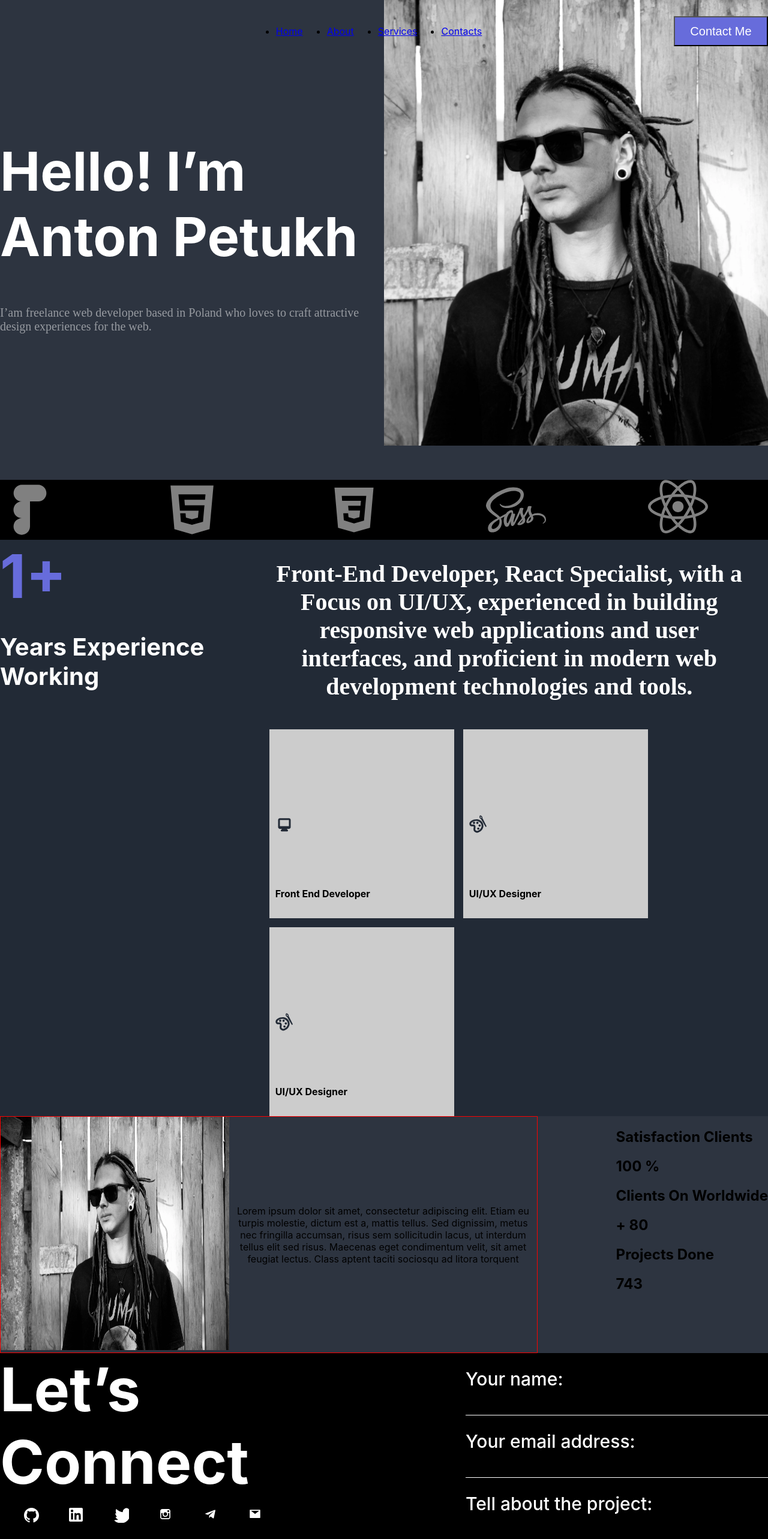
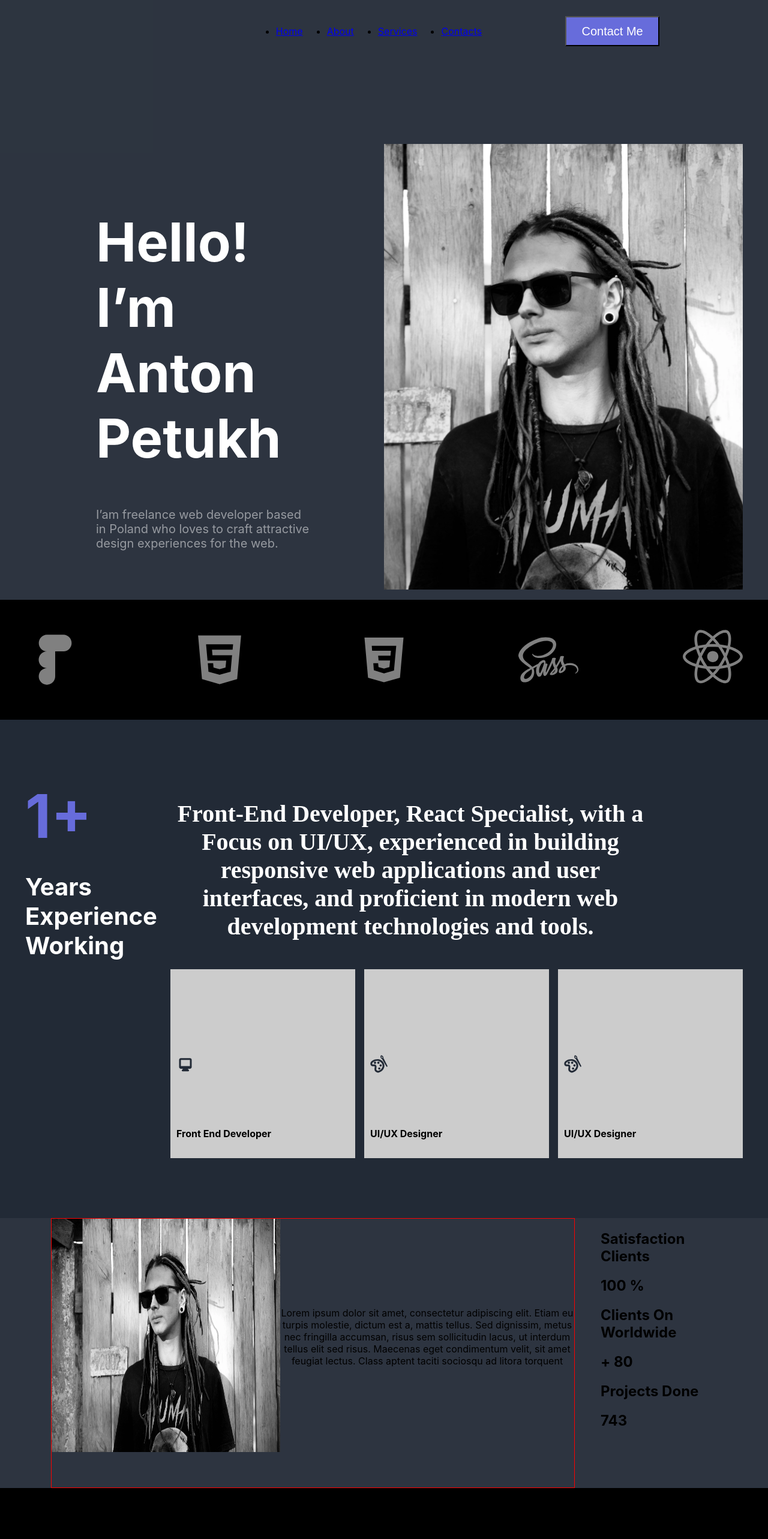
Before and after one commit to Anton162/Portfolio, a React app: page / in a window 1280 px wide. Shown: the top 2566 px of the page at 60% size. Built offline with nearby package versions, Linux system fonts and the light colour scheme.

Commit message:
added the application structure

```diff
--- a/src/App.tsx
+++ b/src/App.tsx
@@ -1,3 +1,4 @@
+import styled from "styled-components";
 import "./App.css";
 import { Footer } from "./layout/footer/Footer";
 import { Header } from "./layout/header/Header";
@@ -9,16 +10,21 @@ import { Works } from "./layout/section/works/Works";
 
 function App() {
   return (
-    <div className="App">
-      <Header />
+    <AppBox className="App">
       <Main />
       <Skills />
       <Works />
       <About />
       <Contacts />
       <Footer />
-    </div>
+    </AppBox>
   );
 }
 
 export default App;
+
+const AppBox = styled.div`
+  /* width: 1440px;
+  margin: 0 auto;
+  height: 100vh; */
+`;
--- a/src/components/FlexWrapper.tsx
+++ b/src/components/FlexWrapper.tsx
@@ -5,12 +5,16 @@ type FlexWrapperPropsType = {
   justify?: string;
   align?: string;
   wrap?: string;
+  margin_top?: string;
+  margin?: string;
 };
 
 export const FlexWrapper = styled.div<FlexWrapperPropsType>`
   display: flex;
-
-  width: 100%;
+  width: 1196px;
+  margin: 0 auto;
+  margin-top: ${(props) => props.margin_top || "100px"};
+  margin-bottom: ${(props) => props.margin || "100px"};
   flex-direction: ${(props) => props.direction || "row"};
   justify-content: ${(props) => props.justify || "flex-start"};
   align-items: ${(props) => props.align || "stretch"};
--- a/src/components/slider/Slider.tsx
+++ b/src/components/slider/Slider.tsx
@@ -28,12 +28,15 @@ const StyledSlider = styled.div`
 
 const Slide = styled.div`
   max-width: 894px;
+  height: 393px;
   text-align: center;
   display: flex;
   align-items: center;
 `;
 
-const Text = styled.p``;
+const Text = styled.p`
+  width: 490px;
+`;
 
 const Photo = styled.img`
   height: 389px;
--- a/src/components/statistics/Statistics.tsx
+++ b/src/components/statistics/Statistics.tsx
@@ -14,6 +14,9 @@ export const Statistics = () => {
   );
 };
 
-const StyledStatistics = styled.div``;
+const StyledStatistics = styled.div`
+  width: 194px;
+  height: 450px;
+`;
 
 const Text = styled.h2``;
--- a/src/layout/footer/Footer.tsx
+++ b/src/layout/footer/Footer.tsx
@@ -7,6 +7,7 @@ export const Footer = () => {
 };
 
 const StyledFooter = styled.div`
+  height: 100px;
   background: #000;
   color: rgba(255, 255, 255, 0.5);
   text-align: center;
--- a/src/layout/header/Header.tsx
+++ b/src/layout/header/Header.tsx
@@ -8,7 +8,7 @@ import { FlexWrapper } from "../../components/FlexWrapper";
 export const Header = () => {
   return (
     <StyledHeader>
-      <FlexWrapper align={"center"} justify={"space-between"}>
+      <FlexWrapper align={"center"} justify={"space-evenly"} margin_top="0px">
         <Logo />
         <Menu />
         <Button />
@@ -18,8 +18,6 @@ export const Header = () => {
 };
 
 const StyledHeader = styled.header`
-  margin: 0 auto;
   width: 100%;
-  display: flex;
-  position: fixed;
+  height: 140px;
 `;
--- a/src/layout/section/about/About.tsx
+++ b/src/layout/section/about/About.tsx
@@ -8,7 +8,7 @@ import { Icon } from "../../../components/icon/Icon";
 export const About = () => {
   return (
     <StyledAbout>
-      <FlexWrapper justify={"space-between"}>
+      <FlexWrapper justify={"space-evenly"} margin_top="0px" margin="0px">
         <Slider />
         <Statistics />
       </FlexWrapper>
--- a/src/layout/section/contacts/Contacts.tsx
+++ b/src/layout/section/contacts/Contacts.tsx
@@ -7,8 +7,11 @@ import { Form } from "../../../components/form/Form";
 export const Contacts = () => {
   return (
     <StyledContacts>
-      <FlexWrapper direction={"column"}>
-        <Text>Let’s Connect</Text>
+      <FlexWrapper justify={"space-between"} align={"center"}>
+        <LeftColumn>
+          <Text>
+            Let’s <br /> Connect
+          </Text>
           <SocialList>
             <SocialItem>
               <SocialLink>
@@ -71,8 +74,10 @@ export const Contacts = () => {
               </SocialLink>
             </SocialItem>
           </SocialList>
+        </LeftColumn>
+
+        <Form />
       </FlexWrapper>
-      <Form />
     </StyledContacts>
   );
 };
@@ -98,3 +103,5 @@ const SocialList = styled.ul`
 const SocialItem = styled.li``;
 
 const SocialLink = styled.a``;
+
+const LeftColumn = styled.div``;
--- a/src/layout/section/main/Main.tsx
+++ b/src/layout/section/main/Main.tsx
@@ -2,19 +2,20 @@ import React from "react";
 import styled from "styled-components";
 import photo from "../../../assets/image/main_bg.webp";
 import { FlexWrapper } from "../../../components/FlexWrapper";
+import { Header } from "../../header/Header";
 
 export const Main = () => {
   return (
     <StyledMain>
+      <Header />
       <FlexWrapper align={"center"} justify={"space-around"}>
-        <div>
+        <BoxDescription>
           <MainTitle>Hello! I&rsquo;m Anton Petukh</MainTitle>
           <MainDescription>
             I&rsquo;am freelance web developer based in Poland who loves to
             craft attractive design experiences for the web.
           </MainDescription>
-        </div>
-
+        </BoxDescription>
         <Photo src={photo} />
       </FlexWrapper>
     </StyledMain>
@@ -22,8 +23,12 @@ export const Main = () => {
 };
 
 const StyledMain = styled.div`
-  min-height: 100vh;
+  width: 100%;
+  min-height: 1000px;
+  background: url(${photo}) no-repeat center right;
+  background-size: 100% 50%;
   background: var(--blue, rgba(34, 42, 54, 0.95));
+  position: relative;
 `;
 
 const Photo = styled.img`
@@ -40,7 +45,12 @@ const MainTitle = styled.h1`
 
 const MainDescription = styled.h2`
   color: rgba(255, 255, 255, 0.5);
-  font-family: Poppins;
   font-size: 20px;
   font-weight: 400;
+  flex-wrap: wrap;
 `;
+
+const BoxDescription = styled.div`
+  /* width: 720px; */
+  padding: 0 118px 0 118px;
+`;
--- a/src/layout/section/skills/Skills.tsx
+++ b/src/layout/section/skills/Skills.tsx
@@ -6,25 +6,24 @@ import { Icon } from "../../../components/icon/Icon";
 export const Skills = () => {
   return (
     <StyledSkills>
-      <FlexWrapper wrap={"wrap"}>
-        <StyledSkill>
-          <Icon iconId={"figma"} />
-          <Icon iconId={"html"} />
-          <Icon iconId={"css"} />
-          <Icon iconId={"sass"} />
-          <Icon iconId={"react"} />
-        </StyledSkill>
+      <FlexWrapper
+        justify="space-between"
+        align="center"
+        margin="0px"
+        margin_top="0px"
+      >
+        <Icon iconId={"figma"} />
+        <Icon iconId={"html"} />
+        <Icon iconId={"css"} />
+        <Icon iconId={"sass"} />
+        <Icon iconId={"react"} />
       </FlexWrapper>
     </StyledSkills>
   );
 };
 
 const StyledSkills = styled.section`
+  padding: 50px 0 50px 0;
+  height: 100px;
   background: #000;
 `;
-
-const StyledSkill = styled.image`
-  display: flex;
-  justify-content: space-between;
-  gap: 170px;
-`;
--- a/src/layout/section/works/Works.tsx
+++ b/src/layout/section/works/Works.tsx
@@ -1,10 +1,12 @@
 import React from "react";
 import styled from "styled-components";
 import { Card } from "./Card";
+import { FlexWrapper } from "../../../components/FlexWrapper";
 
 export const Works = () => {
   return (
     <StyledWorks>
+      <FlexWrapper>
         <ExperienceSkill>
           <Text>1+</Text>
           <ExperienceText>Years Experience Working</ExperienceText>
@@ -13,23 +15,23 @@ export const Works = () => {
           <SecondTitle>
             Front-End Developer, React Specialist, with a Focus on UI/UX,
             experienced in building responsive web applications and user
-          interfaces, and proficient in modern web development technologies and
-          tools.
+            interfaces, and proficient in modern web development technologies
+            and tools.
           </SecondTitle>
-        <CardSect>
+          <CardBox>
             <Card iconId={"computer"} title={"Front End Developer"} />
             <Card iconId={"ux"} title={"UI/UX Designer"} />
             <Card iconId={"ux"} title={"UI/UX Designer"} />
-        </CardSect>
+          </CardBox>
         </CardSection>
+      </FlexWrapper>
     </StyledWorks>
   );
 };
 
-const CardSect = styled.div`
+const CardBox = styled.div`
   display: flex;
   gap: 15px;
-  flex-wrap: wrap;
 `;
 
 const StyledWorks = styled.section`
```
Lines whose indentation alone changed are shown as unchanged.
